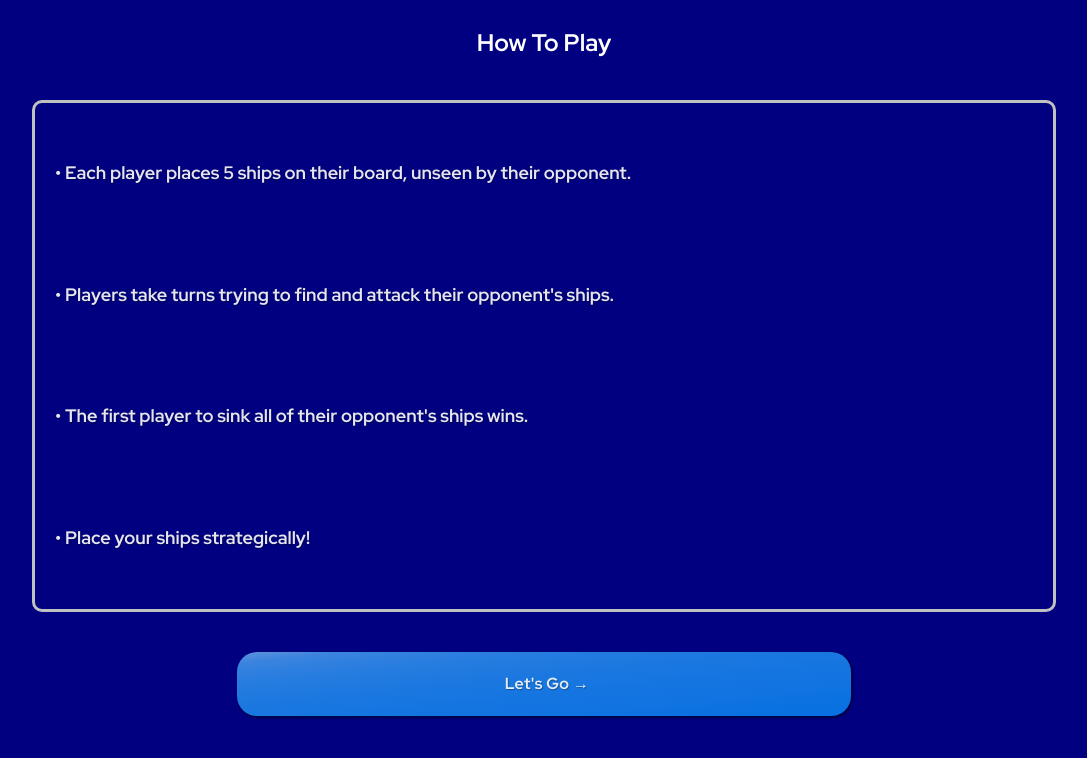
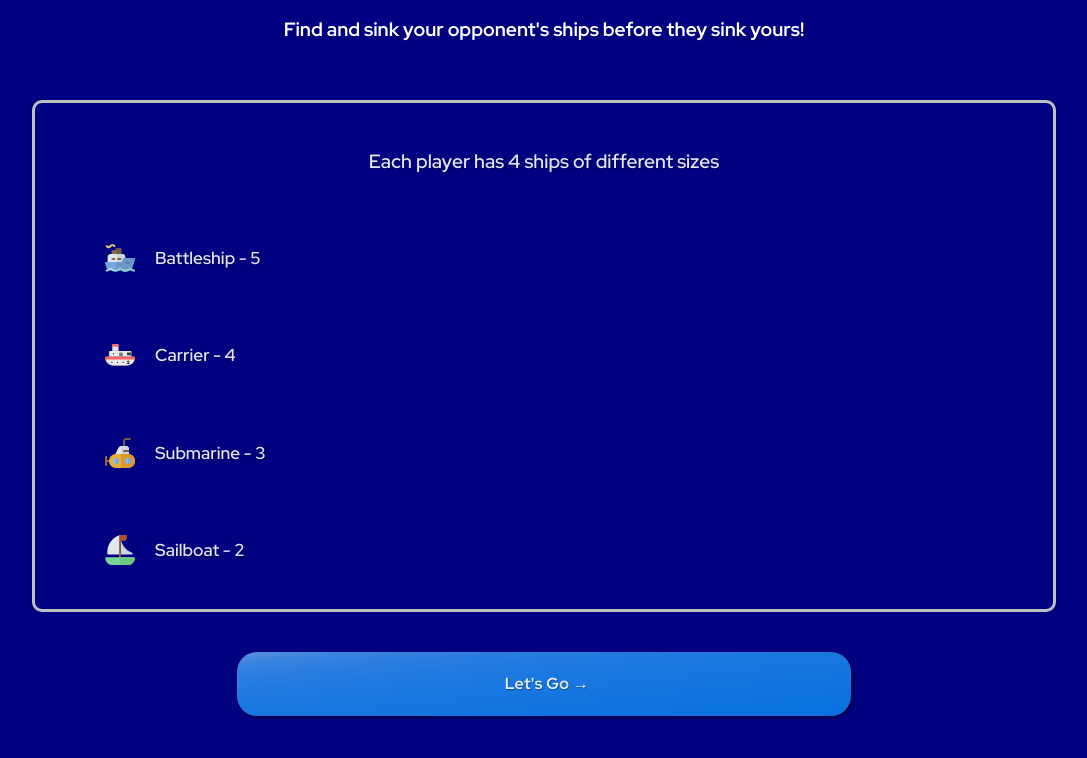
Before and after one commit to arobertson7/Battleship, a website built with webpack: page src/template.html in a window 1280 px wide. Both pictures are taken after a click on the button "Play Game". Shown: the whole page, without its empty margins (96-1183 px from the left). Built offline with nearby package versions, Linux system fonts and the light colour scheme.

Commit message:
more descriptive intro

```diff
--- a/src/styles.css
+++ b/src/styles.css
@@ -93,6 +93,12 @@ html, body {
     position: absolute;
     color: white;
     top: 25px;
+    text-align: center;
+}
+
+#rules-message {
+    top: 15px;
+    font-size: 1.2rem;
 }
 
 #select-board-display .player-board {
@@ -154,9 +160,23 @@ html, body {
     flex-direction: column;
     color: rgb(255, 255, 255);
     justify-content: space-around;
-    font-weight: 700;
-    font-size: 1.13rem;
+    font-weight: 600;
+    font-size: 1.2rem;
     color: rgba(255, 255, 255, 0.898);
+    text-shadow: 0.7px 0.7px 1px rgba(0, 0, 0, 0.345);
+}
+
+#rules-container p:first-child {
+    text-align: center;
+}
+
+.boat-rule {
+    padding-left: 50px;
+    width: 100%;
+    display: flex;
+    align-items: center;
+    gap: 20px;
+    font-size: 1.08rem;
     text-shadow: 0.7px 0.7px 1px rgba(0, 0, 0, 0.345);
 }
 
--- a/src/userDisplay.js
+++ b/src/userDisplay.js
@@ -423,7 +423,7 @@ const display = (function() {
 
         const rulesMessage = document.createElement('h2');
         rulesMessage.id = 'rules-message';
-        rulesMessage.textContent = 'How To Play';
+        rulesMessage.textContent = "Find and sink your opponent's ships before they sink yours!";
         container.appendChild(rulesMessage);
 
         const selectBoardDisplay = document.createElement('div');
@@ -444,18 +444,51 @@ const display = (function() {
         const rulesContainer = document.createElement('div');
         rulesContainer.id = 'rules-container';
         board.appendChild(rulesContainer);
+
         const rule1 = document.createElement('p');
-        rule1.textContent = '• Each player places 5 ships on their board, unseen by their opponent.';
-        const rule2 = document.createElement('p');
-        rule2.textContent = "• Players take turns trying to find and attack their opponent's ships.";
-        const rule3 = document.createElement('p');
-        rule3.textContent = "• The first player to sink all of their opponent's ships wins.";
-        const rule4 = document.createElement('p');
-        rule4.textContent = "• Place your ships strategically!";
+        rule1.textContent = "Each player has 4 ships of different sizes";
+
+        const rule2 = document.createElement('div');
+        rule2.classList.add('boat-rule');
+        const rule2Message = document.createElement('p');
+        const rule2Icon = document.createElement('img');
+        rule2Icon.src = blueBoatIcon;
+        rule2Message.textContent = " Battleship - 5";
+        rule2.appendChild(rule2Icon);
+        rule2.appendChild(rule2Message);
+
+        const rule3 = document.createElement('div');
+        rule3.classList.add('boat-rule');
+        const rule3Message = document.createElement('p');
+        const rule3Icon = document.createElement('img');
+        rule3Icon.src = redBoatIcon;
+        rule3Message.textContent = " Carrier - 4";;
+        rule3.appendChild(rule3Icon);
+        rule3.appendChild(rule3Message);
+
+        const rule4 = document.createElement('div');
+        rule4.classList.add('boat-rule');
+        const rule4Message = document.createElement('p');
+        const rule4Icon = document.createElement('img');
+        rule4Icon.src = submarineIcon;
+        rule4Message.textContent = " Submarine - 3";;
+        rule4.appendChild(rule4Icon);
+        rule4.appendChild(rule4Message);
+
+        const rule5 = document.createElement('div');
+        rule5.classList.add('boat-rule');
+        const rule5Message = document.createElement('p');
+        const rule5Icon = document.createElement('img');
+        rule5Icon.src = greenBoatIcon;
+        rule5Message.textContent = " Sailboat - 2";;
+        rule5.appendChild(rule5Icon);
+        rule5.appendChild(rule5Message);
+
         rulesContainer.appendChild(rule1);
         rulesContainer.appendChild(rule2);
         rulesContainer.appendChild(rule3);
         rulesContainer.appendChild(rule4);
+        rulesContainer.appendChild(rule5);
 
         return new Promise((resolve) => {
             letsGoButton.addEventListener('click', () => {
```
